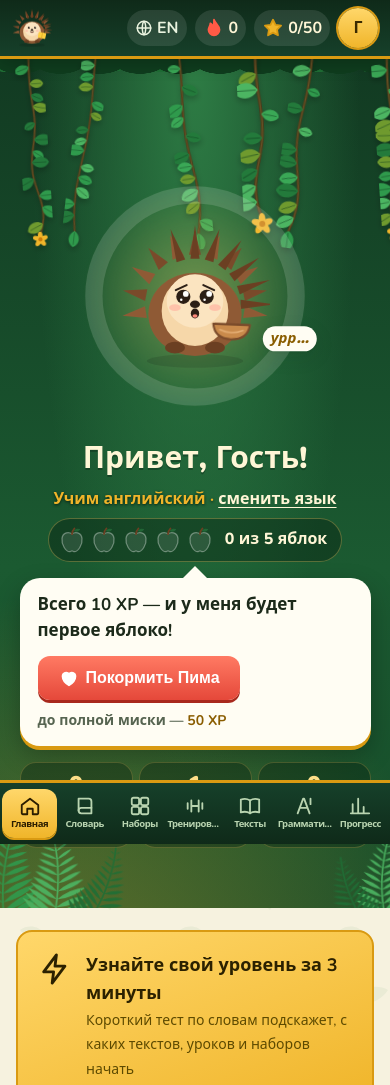
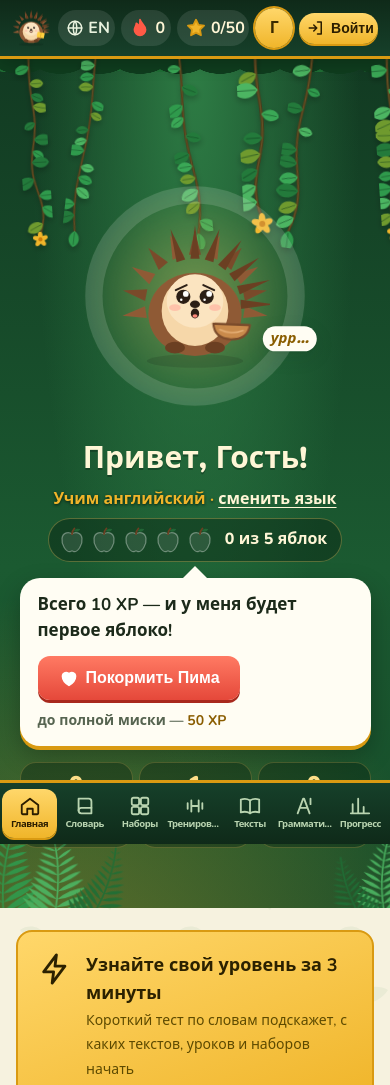
Before and after one commit to stokhch/lingua, a website with bundled scripts: page public/index.html in a window 390 px wide. Shown: the top 1085 px of the page. Built offline with nearby package versions, Linux system fonts and the light colour scheme; files whose address does not match are found by name.

Commit message:
Кнопка «Войти»/«Выйти» всегда на виду в шапке
- В шапке на всех страницах: «Войти» (гость) или «Выйти» (в аккаунте), на широком экране ещё имя.
- Выход сразу ведёт на экран входа.
- На ноутбуках 761–1300px меню только иконками, чтобы шапка не сжималась.

Co-Authored-By: Claude Opus 5.5 <noreply@anthropic.com>
Claude-Session: https://claude.ai/code/session_01FYTMDPFWLcGoJBvfEYV8nj

```diff
--- a/public/css/app.css
+++ b/public/css/app.css
@@ -770,3 +770,20 @@ a.pill{text-decoration:none;color:inherit}.top a.pill:hover{background:rgba(255,
 .g-legend li{display:flex;align-items:center;gap:8px}.g-legend i{width:12px;height:12px;border-radius:4px;display:inline-block}.g-legend b{margin-left:auto}
 .g-weak{list-style:none;padding:0;margin:0;display:grid;gap:6px}.g-weak li{display:flex;gap:8px}.g-weak em{margin-left:auto;font-style:normal;color:var(--muted);font-weight:700}
 .resources h3{margin:18px 0 8px;font-size:17px}.res-list{list-style:none;padding:0;margin:0;display:grid;gap:10px}.res-list li{display:grid;gap:2px;padding:12px 14px;border-radius:var(--r);border:2px solid var(--line);overflow-wrap:anywhere}.res-list a{font-weight:800}.res-list span{opacity:.75;font-size:15px}
+
+/* вход / выход в шапке — всегда на виду */
+.auth-btn{border:0;cursor:pointer;font:900 15px Nunito,sans-serif;gap:6px}
+.top .auth-btn.in{background:linear-gradient(180deg,#ffd76a,var(--sun));color:#2b1d00;box-shadow:0 2px 0 var(--gold)}
+.top .auth-btn.out{background:rgba(255,255,255,.1);color:#fff6d6;box-shadow:inset 0 0 0 2px rgba(255,215,106,.5)}
+.top .auth-btn:hover{filter:brightness(1.08)}
+.auth-btn .ic{width:18px;height:18px}
+.who{color:#fff6d6;font-weight:800;max-width:14ch;overflow:hidden;text-overflow:ellipsis;white-space:nowrap}
+@media (max-width:1599px){.who{display:none}}
+@media (min-width:1081px) and (max-width:1440px){.nav{gap:0}.nav a{padding:10px 7px;gap:4px;font-size:15px}.top{gap:10px}}
+@media (max-width:760px){
+  .hud{gap:6px}
+  .top .pill{padding:6px 8px}
+  .auth-btn{font-size:14px}
+}
+@media (max-width:359px){.auth-btn span{display:none}.auth-btn{padding:8px!important}.auth-btn .ic{width:20px;height:20px}}
+@media (min-width:761px) and (max-width:1300px){.nav a span{display:none}.nav a{padding:10px}}
--- a/public/js/app.js
+++ b/public/js/app.js
@@ -43,6 +43,8 @@ function shell() {
       <a class="pill streak" href="#progress" title="Дней подряд — открыть прогресс">${icon('fire')}<b id="hud-streak">0</b></a>
       <a class="pill xp" href="#progress" title="Опыт за сегодня / цель — открыть прогресс">${icon('star')}<b id="hud-xp">0</b></a>
       <a class="avatar" href="#profile" title="Профиль" id="hud-avatar"></a>
+      <span class="who" id="hud-who"></span>
+      <button class="pill auth-btn" id="hud-auth" hidden></button>
     </div>
   </header>
   <main id="view" tabindex="-1"></main>
@@ -50,6 +52,7 @@ function shell() {
   sceneLang = null;
   store.on(updateHud);
   $('#hud-lang').onclick = pickLang;
+  $('#hud-auth').onclick = authAction;
   updateHud();
 }
 
@@ -86,6 +89,16 @@ document.addEventListener('click', e => {
 });
 
 let sceneLang = null; // язык, для которого нарисованы пейзажи
+
+async function logoutNow() {
+  await store.logout();
+  location.hash = '';
+  if (store.serverAvailable) renderAuth(); else boot();
+}
+function authAction() {
+  if (store.mode === 'server') logoutNow();
+  else { location.hash = ''; renderAuth(); }
+}
 function updateHud() {
   if (!store.state || !$('#hud-xp')) return;
   $('#hud-lang b').textContent = L().code;
@@ -95,6 +108,14 @@ function updateHud() {
   $('#hud-xp').textContent = `${G.todayXp()}/${store.state.goal}`;
   $('#hud-avatar').textContent = (store.state.name || '?').slice(0, 1).toUpperCase();
   $('#hud-avatar').title = `Профиль · ${rankFor(G.levelInfo().level).title}`;
+  // Вход / выход всегда на виду в шапке
+  const authed = store.mode === 'server', btn = $('#hud-auth');
+  btn.hidden = !authed && !store.serverAvailable;
+  btn.className = `pill auth-btn ${authed ? 'out' : 'in'}`;
+  btn.innerHTML = authed ? `${icon('logout')}<span>Выйти</span>` : `${icon('login')}<span>Войти</span>`;
+  btn.title = authed ? `Вы вошли как ${store.user?.email || store.state.name} — выйти` : 'Войти или создать аккаунт: прогресс сохранится на сервере';
+  btn.setAttribute('aria-label', authed ? 'Выйти из аккаунта' : 'Войти или зарегистрироваться');
+  $('#hud-who').textContent = authed ? store.state.name || store.user?.email || '' : 'Гость';
   const sync = $('#sync');
   sync.textContent = store.mode === 'server'
     ? ({ saved: 'Прогресс сохранён в аккаунте.', saving: 'Сохраняем…', error: 'Нет связи с сервером — изменения не сохранены.' })[store.syncState]
@@ -291,7 +312,7 @@ function renderProfile(main) {
     }; });
   $('#reset').onclick = () => modal(`<h2>Сбросить прогресс?</h2><p>Словарь, опыт, стрик и достижения будут удалены. Отменить это нельзя.</p><div class="row gap"><button class="btn danger" id="yes">Да, сбросить</button><button class="btn ghost" data-close>Отмена</button></div>`,
     (el, close) => { $('#yes', el).onclick = async () => { await store.resetProgress(); close(); toast('Прогресс сброшен'); renderProfile(main); }; });
-  $('#logout') && ($('#logout').onclick = async () => { await store.logout(); location.hash = ''; boot(); });
+  $('#logout') && ($('#logout').onclick = logoutNow);
   $('#login') && ($('#login').onclick = () => { location.hash = ''; renderAuth(); });
 
   // Рейтинг (только с сервером)
--- a/public/js/ui.js
+++ b/public/js/ui.js
@@ -36,7 +36,8 @@ const P = {
   heart: '<path d="M12 20s-7-4.5-7-10a4 4 0 0 1 7-2.5A4 4 0 0 1 19 10c0 5.5-7 10-7 10z"/>',
   globe: '<circle cx="12" cy="12" r="9"/><path d="M3 12h18M12 3c3 3 3 15 0 18M12 3c-3 3-3 15 0 18"/>',
   chart: '<path d="M4 20V10M10 20V4M16 20v-7M22 20H2"/>',
-  logout: '<path d="M15 4h4v16h-4M10 8l-4 4 4 4M6 12h10"/>'
+  logout: '<path d="M15 4h4v16h-4M10 8l-4 4 4 4M6 12h10"/>',
+  login: '<path d="M14 4h5v16h-5M9 8l4 4-4 4M3 12h10"/>'
 };
 export const icon = (name, cls = '') => `<svg class="ic ${cls}" viewBox="0 0 24 24" aria-hidden="true">${P[name] || ''}</svg>`;
 
```
